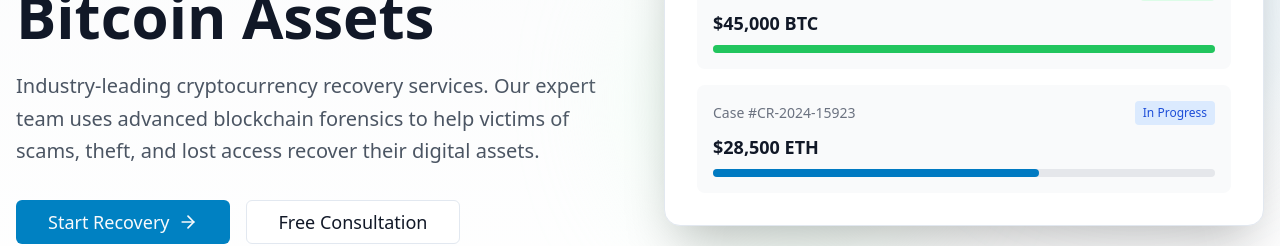
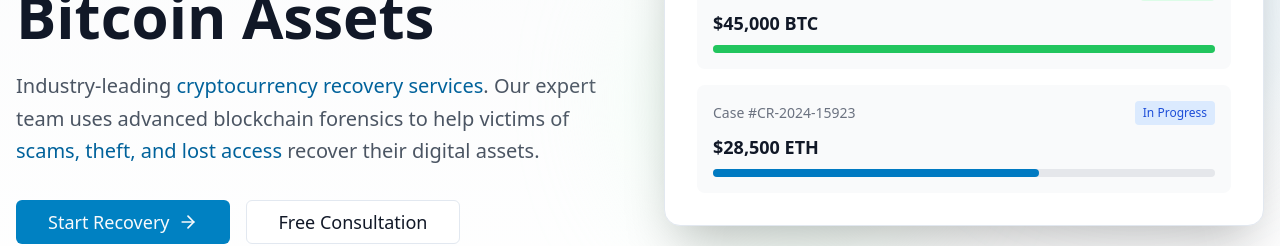
Before and after one commit to hamzaalie/crypto-recovery-dashboard, a React (Vite) app in the folder frontend/: page / in a window 1280 px wide. Shown: the part 322-568 px from the top of the page. Built offline with nearby package versions, Linux system fonts and the light colour scheme; no server answers.

Commit message:
Fix SEO: add internal links, improve keywords in title and content

```diff
--- a/frontend/index.html
+++ b/frontend/index.html
@@ -7,10 +7,10 @@
     <meta name="viewport" content="width=device-width, initial-scale=1.0" />
 
     <!-- Primary Meta Tags -->
-    <title>Crypto Recovery Services | Bitcoin & Ethereum Recovery | CryptoRecover</title>
-    <meta name="title" content="Crypto Recovery Services | Bitcoin & Ethereum Recovery | CryptoRecover" />
+    <title>Crypto Recovery | Bitcoin Recovery Services | Lost Cryptocurrency Recovery</title>
+    <meta name="title" content="Crypto Recovery | Bitcoin Recovery Services | Lost Cryptocurrency Recovery" />
     <meta name="description" content="Professional crypto recovery services. Recover lost, stolen, or inaccessible Bitcoin, Ethereum & digital assets. 98% success rate. Free consultation." />
-    <meta name="keywords" content="crypto recovery, bitcoin recovery, cryptocurrency recovery, lost crypto, stolen bitcoin, wallet recovery, blockchain recovery" />
+    <meta name="keywords" content="crypto recovery, bitcoin recovery, cryptocurrency recovery, lost crypto, stolen bitcoin, wallet recovery, blockchain recovery, ethereum recovery, digital asset recovery" />
     <meta name="author" content="CryptoRecover" />
     <meta name="robots" content="index, follow" />
     <link rel="canonical" href="https://cryptorecover.com" />
--- a/frontend/src/pages/public/LandingPage.tsx
+++ b/frontend/src/pages/public/LandingPage.tsx
@@ -179,7 +179,7 @@ export default function LandingPage() {
                 Recover Lost Cryptocurrency & Bitcoin Assets
               </h1>
               <p className="text-xl text-gray-600 mb-8 leading-relaxed">
-                Industry-leading cryptocurrency recovery services. Our expert team uses advanced blockchain forensics to help victims of scams, theft, and lost access recover their digital assets.
+                Industry-leading <Link to="/about" className="text-brand-600 hover:underline">cryptocurrency recovery services</Link>. Our expert team uses advanced blockchain forensics to help victims of <Link to="/help" className="text-brand-600 hover:underline">scams, theft, and lost access</Link> recover their digital assets.
               </p>
               <div className="flex flex-col sm:flex-row gap-4 mb-8">
                 <Link to="/contact">
@@ -278,7 +278,7 @@ export default function LandingPage() {
                   <h3 className="text-xl font-semibold text-gray-900 mb-3">{service.title}</h3>
                   <p className="text-gray-600 mb-4">{service.description}</p>
                   <Link to="/contact" className="inline-flex items-center text-brand-600 hover:text-brand-700 font-medium">
-                    Learn more <ChevronRight className="h-4 w-4 ml-1" />
+                    Get help <ChevronRight className="h-4 w-4 ml-1" />
                   </Link>
                 </CardContent>
               </Card>
@@ -427,9 +427,9 @@ export default function LandingPage() {
       {/* CTA Section */}
       <section className="py-20 px-4 bg-gradient-to-r from-brand-600 to-brand-700 text-white">
         <div className="max-w-4xl mx-auto text-center">
-          <h2 className="text-3xl md:text-4xl font-bold mb-6">Ready to Recover Your Assets?</h2>
+          <h2 className="text-3xl md:text-4xl font-bold mb-6">Ready to Recover Your Lost Bitcoin & Crypto Assets?</h2>
           <p className="text-xl text-brand-100 mb-8">
-            Get a free case evaluation from our experts. No obligation, no upfront fees.
+            Get a <Link to="/contact" className="text-white underline hover:no-underline">free cryptocurrency recovery evaluation</Link> from our experts. No obligation, no upfront fees.
           </p>
           <div className="flex flex-col sm:flex-row justify-center gap-4">
             <Link to="/contact">
@@ -460,7 +460,7 @@ export default function LandingPage() {
                 <img src={logo} alt="CryptoRecover Logo" className="h-12 w-auto object-contain" />
               </div>
               <p className="text-gray-400 mb-4 max-w-sm">
-                Industry-leading cryptocurrency recovery services. Helping victims recover their digital assets since 2019.
+                Industry-leading <Link to="/about" className="text-brand-400 hover:text-brand-300">cryptocurrency recovery services</Link>. Helping victims <Link to="/help" className="text-brand-400 hover:text-brand-300">recover their digital assets</Link> since 2019.
               </p>
               <div className="flex gap-4">
                 <a href="#" className="w-10 h-10 bg-gray-800 rounded-lg flex items-center justify-center hover:bg-gray-700 transition">
```
